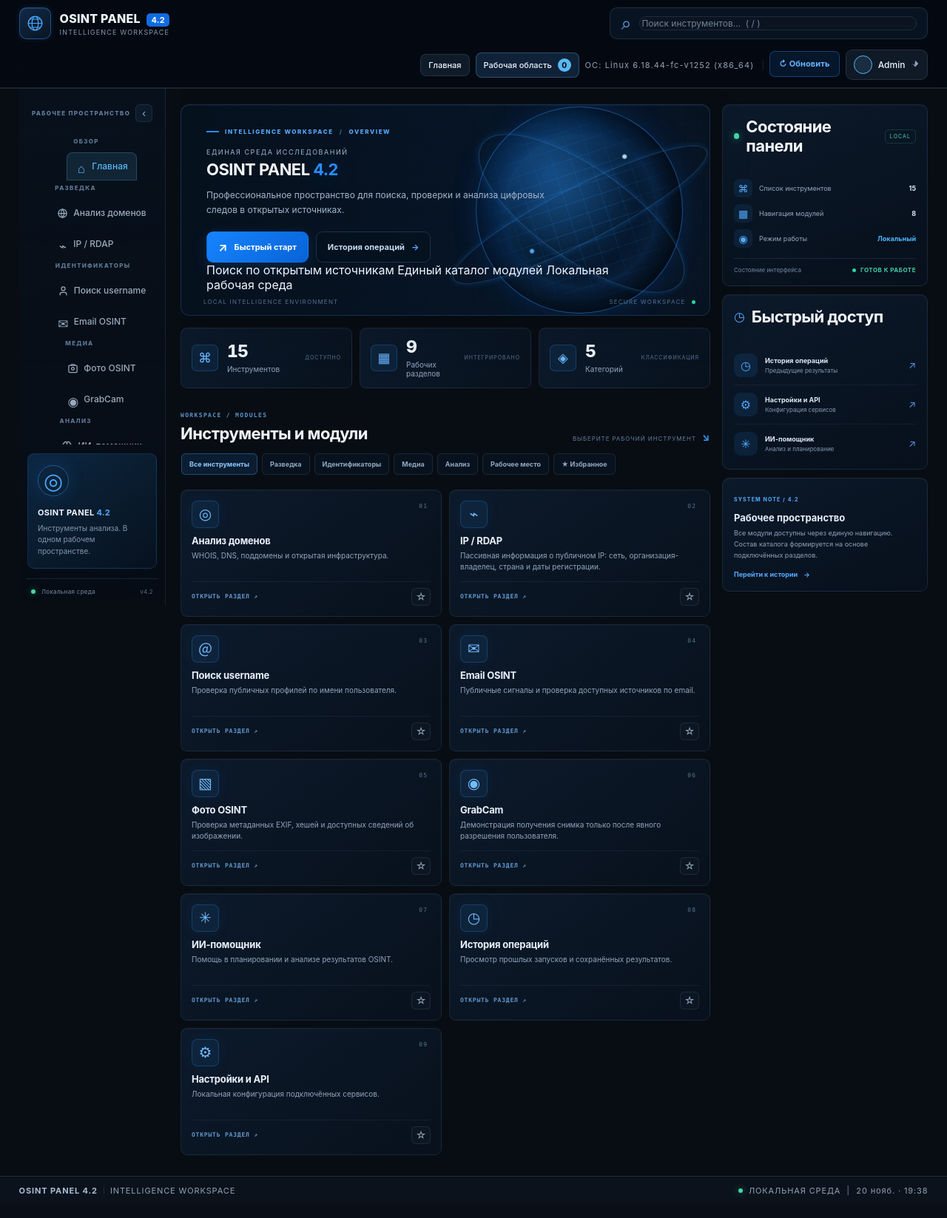
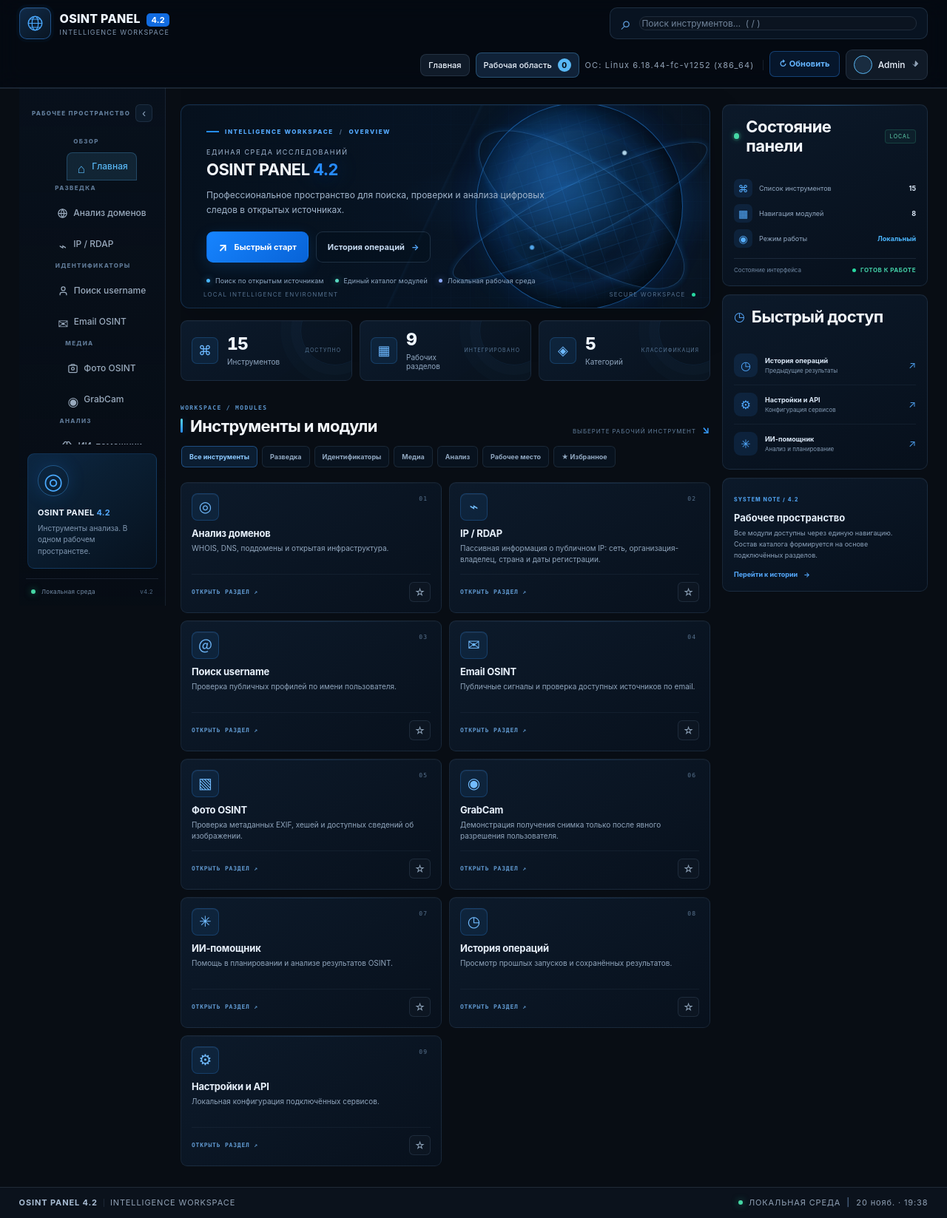
Before and after one commit to ERRORoX/OSINT, a Flask app: page / in a window 1280 px wide. Shown: the whole page at 74% size. Before the commit the page ends 1617 px from the top, so only its background shows below. Run offline with Flask 3, Linux system fonts and the light colour scheme; some libraries are stand-ins or nearby versions.

Commit message:
Refine command-center dashboard visual hierarchy and cards

```diff
--- a/static/css/panel-42-dashboard.css
+++ b/static/css/panel-42-dashboard.css
@@ -413,3 +413,84 @@ body{
   .dashboard-layout{grid-template-columns:minmax(0,1fr) 278px}
   .dashboard-primary{max-width:none}
 }
+
+
+/* 4.2.5 — command-center finishing pass */
+.dashboard-intro{
+  isolation:isolate;
+  overflow:hidden;
+}
+.dashboard-intro:after{
+  content:"";
+  position:absolute;
+  z-index:-1;
+  inset:0;
+  pointer-events:none;
+  background:
+    linear-gradient(115deg,transparent 48%,rgba(43,139,226,.055) 48.2%,transparent 48.7%),
+    radial-gradient(ellipse at 78% 48%,rgba(28,122,214,.13),transparent 34%);
+}
+.hero-capabilities{
+  display:flex;
+  flex-wrap:wrap;
+  gap:8px 15px;
+  margin-top:19px;
+  color:#91aac5;
+  font-size:9px;
+  letter-spacing:.015em;
+}
+.hero-capabilities span{display:inline-flex;align-items:center;gap:7px}
+.hero-capabilities i{
+  width:5px;height:5px;flex:0 0 5px;border-radius:50%;
+  background:#48b6ff;box-shadow:0 0 9px rgba(72,182,255,.65)
+}
+.hero-capabilities span:nth-child(2) i{background:#57d7c0;box-shadow:0 0 9px rgba(87,215,192,.5)}
+.hero-capabilities span:nth-child(3) i{background:#8ba9ff;box-shadow:0 0 9px rgba(139,169,255,.5)}
+.dashboard-metric{
+  position:relative;overflow:hidden;
+  transition:border-color .18s ease,transform .18s ease,background .18s ease
+}
+.dashboard-metric:after{
+  content:"";position:absolute;right:-25px;top:-34px;width:92px;height:92px;
+  border:1px solid rgba(74,157,237,.09);border-radius:50%;
+  box-shadow:0 0 0 13px rgba(74,157,237,.025),0 0 0 27px rgba(74,157,237,.018);
+  pointer-events:none
+}
+.dashboard-metric:hover{transform:translateY(-2px);border-color:rgba(70,157,239,.3)}
+.hub-section-head h2{display:flex;align-items:center;gap:10px}
+.hub-section-head h2:before{
+  content:"";display:inline-block;width:3px;height:19px;border-radius:4px;
+  background:linear-gradient(180deg,#56d4ed,#278cff);box-shadow:0 0 12px rgba(39,140,255,.35)
+}
+.hub-card{position:relative;overflow:hidden}
+.hub-card:after{
+  content:"";position:absolute;left:14px;right:14px;top:0;height:1px;
+  background:linear-gradient(90deg,transparent,rgba(65,160,245,.35),transparent);
+  opacity:.45;transition:opacity .18s ease
+}
+.hub-card:hover:after{opacity:1}
+.hub-card-top{align-items:center}
+.hub-card-icon{box-shadow:inset 0 1px rgba(255,255,255,.06)}
+.hub-card-bottom{padding-top:10px;border-top:1px solid rgba(128,164,203,.075)}
+.hub-card-open{display:inline-flex;align-items:center;gap:6px;min-height:25px}
+.hub-fav{min-width:29px;min-height:27px}
+.rail-panel{position:relative;overflow:hidden}
+.system-panel:before{
+  content:"";position:absolute;top:0;left:16px;right:16px;height:1px;
+  background:linear-gradient(90deg,transparent,rgba(70,163,245,.35),transparent)
+}
+.rail-live{padding:4px 6px;border:1px solid rgba(69,214,164,.18);border-radius:4px;background:rgba(69,214,164,.055);color:#65dcb4}
+.status-led{box-shadow:0 0 0 3px rgba(69,214,164,.09),0 0 10px rgba(69,214,164,.45)}
+.quick-link{transition:padding .16s ease,background .16s ease}
+.quick-link:hover{padding-left:5px;padding-right:5px;background:rgba(51,139,222,.045)}
+.app-footer{min-height:42px}
+@media(max-width:760px){
+  .hero-capabilities{gap:7px 12px;margin-top:14px;font-size:8px}
+  .hero-capabilities span:last-child{display:none}
+  .dashboard-metric:hover{transform:none}
+}
+@media(max-width:480px){
+  .hero-capabilities{max-width:90%;gap:6px 10px}
+  .hero-capabilities span{font-size:7px}
+  .hub-card-bottom{padding-top:8px}
+}
```
